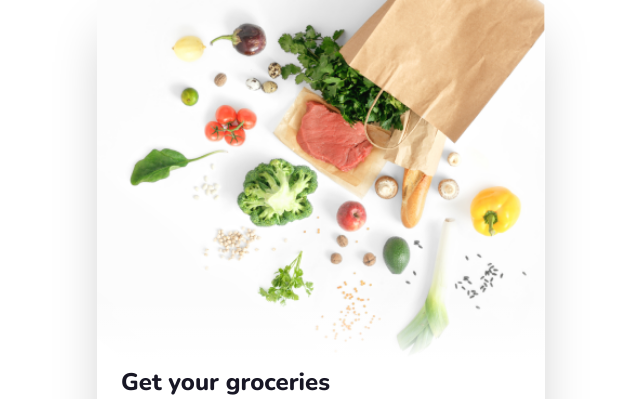
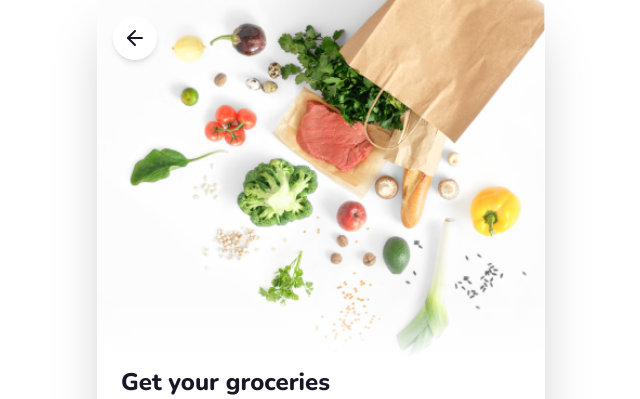
Before and after one commit to Neerav02/Nectar-Grocery, a React (Vite) app: page / in a window 1280 px wide. Both pictures are taken after a click on the button "Get Started". Shown: the top 399 px of the page, without its empty margins (319-959 px from the left). Built offline with nearby package versions, Linux system fonts and the light colour scheme; a web font is replaced by a local one.

Commit message:
feat(auth): add top-left back button to SignInWelcomePage for consistent authentication navigation

```diff
--- a/src/App.tsx
+++ b/src/App.tsx
@@ -102,6 +102,13 @@ export function App() {
   if (currentStep === 'signin_welcome') {
     return (
       <SignInWelcomePage
+        onBack={() => {
+          if (!hasCompletedOnboarding) {
+            setCurrentStep('onboarding');
+          } else {
+            setCurrentStep('main_app');
+          }
+        }}
         onSelectPhone={() => setCurrentStep('enter_phone')}
         onGoogleSignIn={handleCompleteAuthSequence}
         onFacebookSignIn={handleCompleteAuthSequence}
--- a/src/pages/auth/SignInWelcomePage.tsx
+++ b/src/pages/auth/SignInWelcomePage.tsx
@@ -1,20 +1,34 @@
 import React from 'react';
+import { ArrowLeft } from 'lucide-react';
 
 interface SignInWelcomePageProps {
+  onBack?: () => void;
   onSelectPhone: () => void;
   onGoogleSignIn: () => void;
   onFacebookSignIn: () => void;
 }
 
 export const SignInWelcomePage: React.FC<SignInWelcomePageProps> = ({
+  onBack,
   onSelectPhone,
   onGoogleSignIn,
   onFacebookSignIn,
 }) => {
   return (
-    <div className="fixed inset-0 bg-white flex flex-col max-w-md mx-auto shadow-2xl animate-fade-in overflow-hidden">
+    <div className="fixed inset-0 bg-white flex flex-col max-w-md mx-auto shadow-2xl animate-fade-in overflow-hidden z-50">
       {/* Top Hero — fresh vegetables banner */}
       <div className="relative flex-shrink-0" style={{ height: '45vh' }}>
+        {/* Back Button */}
+        {onBack && (
+          <button
+            onClick={onBack}
+            aria-label="Back"
+            className="absolute top-4 left-4 z-20 p-2.5 bg-white/80 hover:bg-white text-[#181725] backdrop-blur-md rounded-full shadow-md transition-all active:scale-95 focus-visible:ring-2 focus-visible:ring-[#53B175]"
+          >
+            <ArrowLeft className="w-6 h-6" />
+          </button>
+        )}
+
         <img
           src="/images/Login_Image.png"
           alt="Fresh Groceries"
```
